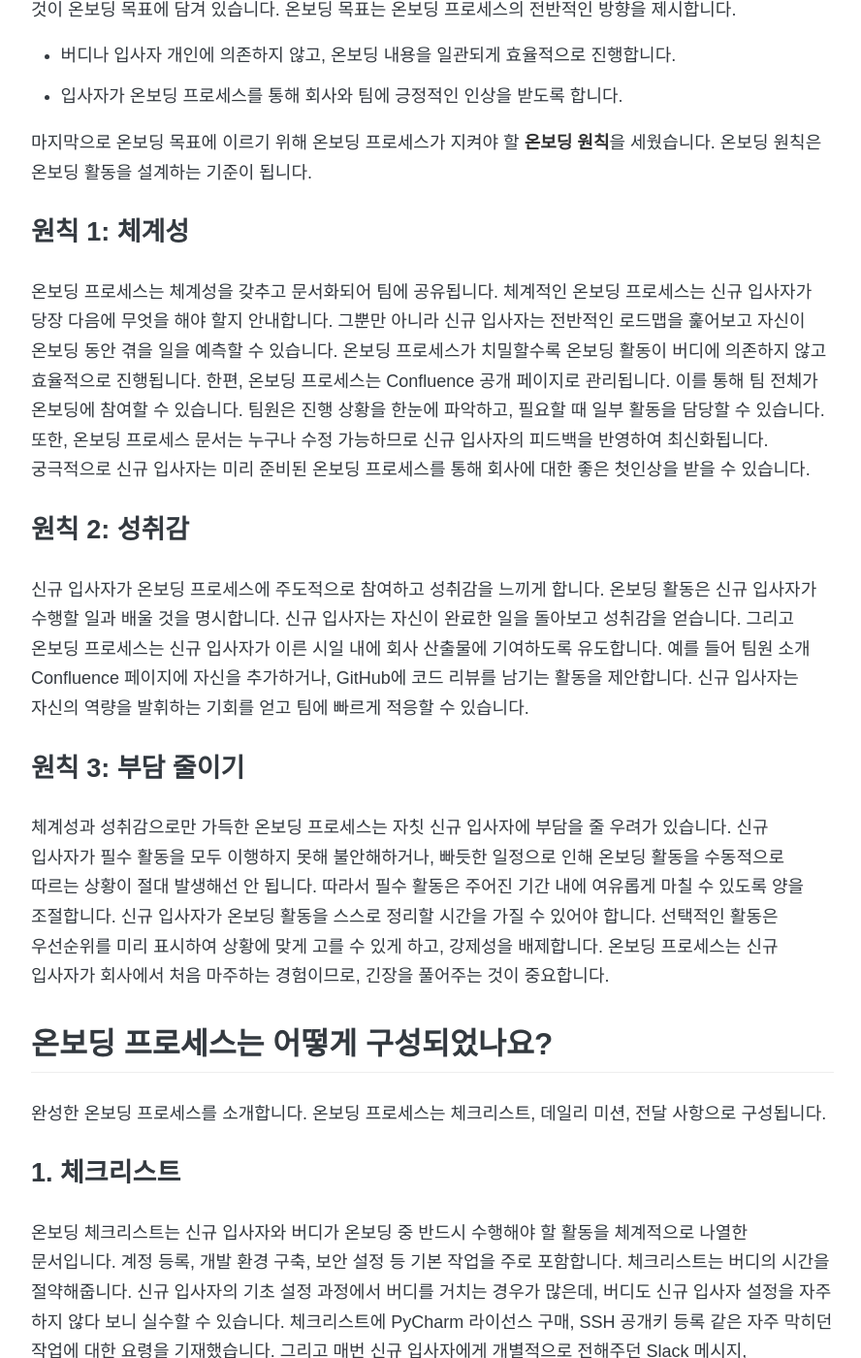
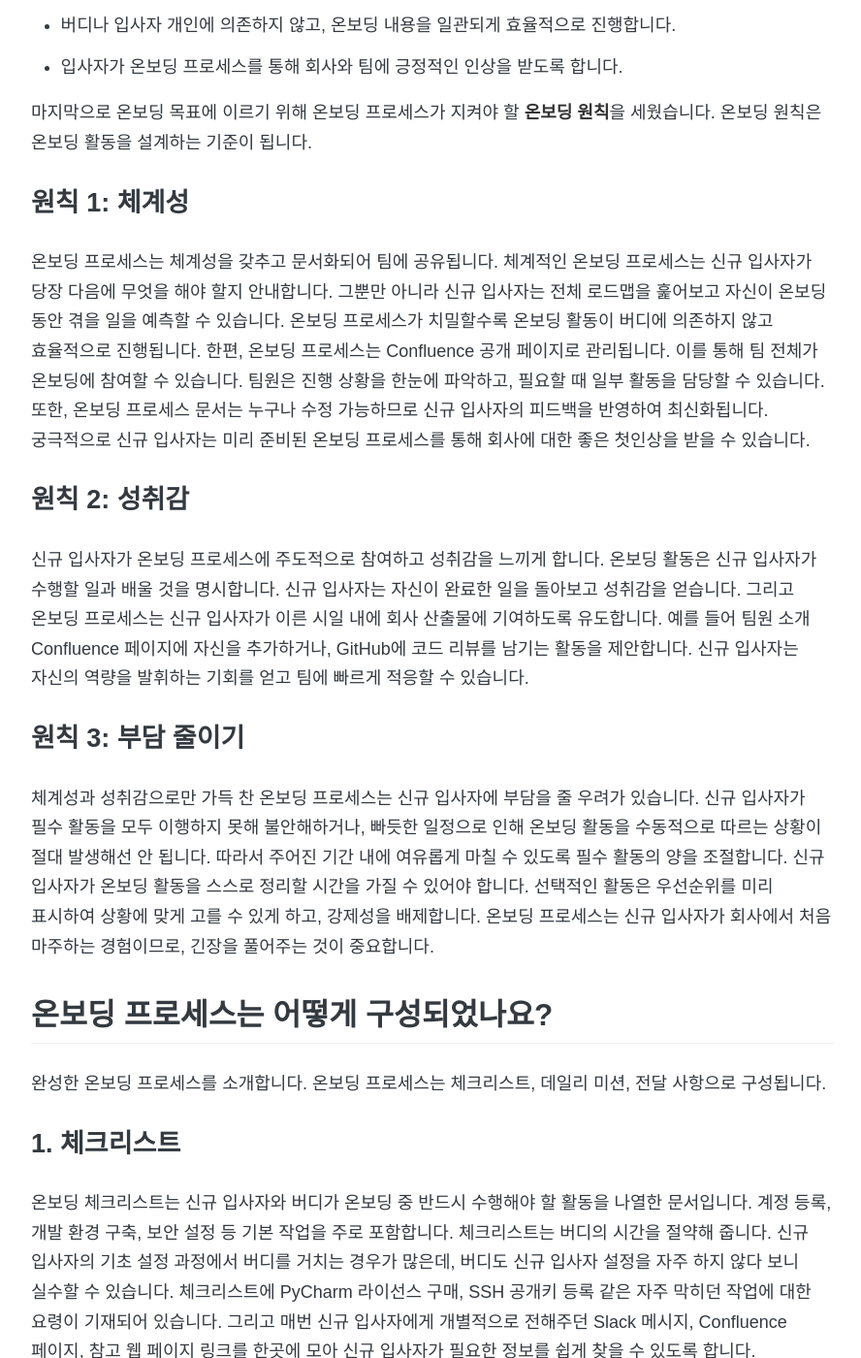
Before and after one commit to 8percent/8percent.github.io, a Jekyll site: the page built from _posts/2024-07-05-백엔드-온보딩-수립.md, in a window 1280 px wide and 1400 px high, scrolled down 2810 px. Shown: the whole window at 97% size, without its empty margins (194-1082 px from the left). Built offline with Jekyll 4.4.1, drawn with Linux system fonts in a browser that asks for light colours; some web fonts are replaced; some of the changed text lies outside the part shown.

Commit message:
REF: 마지막 퇴고

```diff
--- a/_posts/2024-07-05-백엔드-온보딩-수립.md
+++ b/_posts/2024-07-05-백엔드-온보딩-수립.md
@@ -41,13 +41,13 @@
 
 > 참고로 지금은 monday.com 대신 Jira를 사용하고 있습니다.
 
-저는 2024년 6월에 합류할 백엔드 개발자 송희 님의 버디를 맡게 되었습니다. 이번이 세 번째 버디였으므로, 버디를 더 잘하기 위한 방법을 고민하고 실천해 보기로 했습니다. 더 나아가 버디 경험을 팀에 공유하고, 신규 입사자분들의 원활한 온보딩을 위해 프로세스를 수립하기로 했습니다.
+저는 2024년 6월에 합류할 백엔드 개발자 송희 님의 버디를 맡게 되었습니다. 이번이 세 번째 버디였으므로, 버디를 더 잘하기 위한 방법을 고민하고 실천해 보기로 했습니다. 더 나아가 버디 경험을 팀에 공유하고, 신규 입사자분들의 원활한 온보딩을 위해 프로세스를 수립하게 되었습니다.
 
 ## 어떤 과정으로 온보딩 프로세스를 만들었나요?
 
 온보딩 프로세스는 온보딩에서 해야 할 일을 정리하고 온보딩의 목표와 원칙을 세운 뒤, 구체적인 활동을 기획하는 과정을 거쳐 만들어졌습니다. 버디를 맡았던 직전 입사자를 비롯해 Backend 팀 리더, 인사팀 담당자, CTO님을 인터뷰하고 이전의 버디 경험을 더해 온보딩 프로세스 수립 근거로 삼았습니다. 온보딩 프로세스는 1차 버디 기간인 입사일로부터 일주일(5영업일) 동안 진행됩니다.
 
-지금까지 겪은 직간접적인 버디 경험을 토대로 신규 입사자가 첫 주에 수행해야 할 **온보딩 내용**을 구체화했습니다.
+직간접적인 버디 경험을 토대로 신규 입사자가 첫 주에 수행해야 할 **온보딩 내용**을 구체화했습니다.
 
 - 환경 설정: 필수 도구 가입, 개발 환경 구축
 - 문화 이해: 업무 프로세스, 회사 및 팀 문화, 개발 문화 파악
@@ -62,7 +62,7 @@
 
 ### 원칙 1: 체계성
 
-온보딩 프로세스는 체계성을 갖추고 문서화되어 팀에 공유됩니다. 체계적인 온보딩 프로세스는 신규 입사자가 당장 다음에 무엇을 해야 할지 안내합니다. 그뿐만 아니라 신규 입사자는 전반적인 로드맵을 훑어보고 자신이 온보딩 동안 겪을 일을 예측할 수 있습니다. 온보딩 프로세스가 치밀할수록 온보딩 활동이 버디에 의존하지 않고 효율적으로 진행됩니다. 한편, 온보딩 프로세스는 Confluence 공개 페이지로 관리됩니다. 이를 통해 팀 전체가 온보딩에 참여할 수 있습니다. 팀원은 진행 상황을 한눈에 파악하고, 필요할 때 일부 활동을 담당할 수 있습니다. 또한, 온보딩 프로세스 문서는 누구나 수정 가능하므로 신규 입사자의 피드백을 반영하여 최신화됩니다. 궁극적으로 신규 입사자는 미리 준비된 온보딩 프로세스를 통해 회사에 대한 좋은 첫인상을 받을 수 있습니다.
+온보딩 프로세스는 체계성을 갖추고 문서화되어 팀에 공유됩니다. 체계적인 온보딩 프로세스는 신규 입사자가 당장 다음에 무엇을 해야 할지 안내합니다. 그뿐만 아니라 신규 입사자는 전체 로드맵을 훑어보고 자신이 온보딩 동안 겪을 일을 예측할 수 있습니다. 온보딩 프로세스가 치밀할수록 온보딩 활동이 버디에 의존하지 않고 효율적으로 진행됩니다. 한편, 온보딩 프로세스는 Confluence 공개 페이지로 관리됩니다. 이를 통해 팀 전체가 온보딩에 참여할 수 있습니다. 팀원은 진행 상황을 한눈에 파악하고, 필요할 때 일부 활동을 담당할 수 있습니다. 또한, 온보딩 프로세스 문서는 누구나 수정 가능하므로 신규 입사자의 피드백을 반영하여 최신화됩니다. 궁극적으로 신규 입사자는 미리 준비된 온보딩 프로세스를 통해 회사에 대한 좋은 첫인상을 받을 수 있습니다.
 
 ### 원칙 2: 성취감
 
@@ -70,7 +70,7 @@
 
 ### 원칙 3: 부담 줄이기
 
-체계성과 성취감으로만 가득한 온보딩 프로세스는 자칫 신규 입사자에 부담을 줄 우려가 있습니다. 신규 입사자가 필수 활동을 모두 이행하지 못해 불안해하거나, 빠듯한 일정으로 인해 온보딩 활동을 수동적으로 따르는 상황이 절대 발생해선 안 됩니다. 따라서 필수 활동은 주어진 기간 내에 여유롭게 마칠 수 있도록 양을 조절합니다. 신규 입사자가 온보딩 활동을 스스로 정리할 시간을 가질 수 있어야 합니다. 선택적인 활동은 우선순위를 미리 표시하여 상황에 맞게 고를 수 있게 하고, 강제성을 배제합니다. 온보딩 프로세스는 신규 입사자가 회사에서 처음 마주하는 경험이므로, 긴장을 풀어주는 것이 중요합니다.
+체계성과 성취감으로만 가득 찬 온보딩 프로세스는 신규 입사자에 부담을 줄 우려가 있습니다. 신규 입사자가 필수 활동을 모두 이행하지 못해 불안해하거나, 빠듯한 일정으로 인해 온보딩 활동을 수동적으로 따르는 상황이 절대 발생해선 안 됩니다. 따라서 주어진 기간 내에 여유롭게 마칠 수 있도록 필수 활동의 양을 조절합니다. 신규 입사자가 온보딩 활동을 스스로 정리할 시간을 가질 수 있어야 합니다. 선택적인 활동은 우선순위를 미리 표시하여 상황에 맞게 고를 수 있게 하고, 강제성을 배제합니다. 온보딩 프로세스는 신규 입사자가 회사에서 처음 마주하는 경험이므로, 긴장을 풀어주는 것이 중요합니다.
 
 ## 온보딩 프로세스는 어떻게 구성되었나요?
 
@@ -78,7 +78,7 @@
 
 ### 1. 체크리스트
 
-온보딩 체크리스트는 신규 입사자와 버디가 온보딩 중 반드시 수행해야 할 활동을 체계적으로 나열한 문서입니다. 계정 등록, 개발 환경 구축, 보안 설정 등 기본 작업을 주로 포함합니다. 체크리스트는 버디의 시간을 절약해줍니다. 신규 입사자의 기초 설정 과정에서 버디를 거치는 경우가 많은데, 버디도 신규 입사자 설정을 자주 하지 않다 보니 실수할 수 있습니다. 체크리스트에 PyCharm 라이선스 구매, SSH 공개키 등록 같은 자주 막히던 작업에 대한 요령을 기재했습니다. 그리고 매번 신규 입사자에게 개별적으로 전해주던 Slack 메시지, Confluence 페이지, 참고 웹 페이지 링크를 한 곳에 모아 신규 입사자가 필요한 정보를 쉽게 찾을 수 있도록 합니다.
+온보딩 체크리스트는 신규 입사자와 버디가 온보딩 중 반드시 수행해야 할 활동을 나열한 문서입니다. 계정 등록, 개발 환경 구축, 보안 설정 등 기본 작업을 주로 포함합니다. 체크리스트는 버디의 시간을 절약해 줍니다. 신규 입사자의 기초 설정 과정에서 버디를 거치는 경우가 많은데, 버디도 신규 입사자 설정을 자주 하지 않다 보니 실수할 수 있습니다. 체크리스트에 PyCharm 라이선스 구매, SSH 공개키 등록 같은 자주 막히던 작업에 대한 요령이 기재되어 있습니다. 그리고 매번 신규 입사자에게 개별적으로 전해주던 Slack 메시지, Confluence 페이지, 참고 웹 페이지 링크를 한곳에 모아 신규 입사자가 필요한 정보를 쉽게 찾을 수 있도록 합니다.
 
 <figure style="text-align: center">
   <img src="/images/백엔드-온보딩-수립-checklist-recruit.png" alt="백엔드-온보딩-수립-checklist-recruit" width="800"/>
@@ -91,7 +91,7 @@
 
 ### 2. 데일리 미션
 
-온보딩 데일리 미션은 입사 후 1일 차부터 5일 차까지 신규 입사자가 도전할 활동입니다. 연관된 온보딩 체크리스트와 전달 사항을 완료했다면 쉽게 처리할 수 있도록 미션이 주어집니다. 신규 입사자가 날마다 체크리스트에서 수행할 항목을 선택하는 길잡이로 활용됩니다. 더불어 회사와 팀에 기여하거나 실제 업무와 연계된 활동을 포함하므로, 신규 입사자에게 성취감을 부여합니다. 정해진 날짜에 데일리 미션을 모두 수행하지 않아도 괜찮습니다. 5일 치 미션을 하루에 몰아서 끝낼 수도 있을 만큼 분량이 적습니다.
+온보딩 데일리 미션은 입사 후 1일 차부터 5일 차까지 신규 입사자가 도전할 활동입니다. 데일리 미션은 연관된 온보딩 체크리스트와 전달 사항을 완료했다면 쉽게 끝낼 만한 수준이므로, 신규 입사자가 날마다 체크리스트에서 수행할 항목을 선택하는 길잡이로 활용됩니다. 더불어 신규 입사자에게 성취감을 부여하기 위해 회사와 팀에 기여하거나 실제 업무와 연계된 활동 위주로 짜여 있습니다. 정해진 날짜에 데일리 미션을 모두 수행하지 않아도 괜찮습니다. 5일 치 미션을 하루에 몰아서 끝낼 수도 있을 만큼 분량이 적습니다.
 
 <figure style="text-align: center">
   <img src="/images/백엔드-온보딩-수립-daily-mission.png" alt="백엔드-온보딩-수립-daily-mission" width="800"/>
@@ -126,10 +126,10 @@
 
 - 입사한 주 금요일 스프린트 회고에서 송희 님과 찬규 님이 모두 언급했듯이, 온보딩 프로세스는 신규 입사자가 팀에 체계적으로 적응할 수 있도록 도와주었습니다.
 - 버디에 대한 의존도를 줄인 덕분에, 버디인 제가 4일 차에 자리를 비운 상황에서도 온보딩은 순조롭게 흘러갔습니다.
-- 온보딩을 향한 팀 전반적인 관심도 높아져, 찬얼 님께서 시간을 내어 코어뱅킹 도메인 기초 지식을 강의하기도 했습니다.
+- 온보딩을 향한 팀 전반적인 관심이 높아져, 찬얼 님이 시간을 내어 코어뱅킹 도메인 기초 지식을 강의하기도 했습니다.
   <span style="color:gray">_찬얼 님의 설명이 궁금하다면? 👉 [코어뱅킹 우당탕탕 정산 자동화 개발](https://8percent.github.io/2023-07-21/우당탕탕-정산-자동화-개발/)_</span>
 - 신규 입사자분들은 로컬 개발 환경 구축 가이드, [스타일 가이드](https://github.com/8percent/styleguide), 온보딩 프로세스 문서를 개선하고 신규 입사자를 위한 용어 사전을 만드는 등 팀에 적극적으로 기여했습니다.
-- 두 분 다 체크리스트와 데일리 미션을 4일 만에 모두 완료했으며, 특히 송희 님께서는 입사 다음 날 노트북을 새로 지급받는 위기에도 불구하고 온보딩 일정에 차질이 없었습니다. 이는 온보딩 프로세스의 양이 적절함을 보여주는 사례입니다.
+- 두 분 다 체크리스트와 데일리 미션을 4일 만에 모두 완료했으며, 특히 송희 님은 입사 다음 날 노트북을 새로 지급받는 위기에도 불구하고 온보딩 일정에 차질이 없었습니다. 이는 온보딩 프로세스의 양이 적절했음을 드러냅니다.
 
 온보딩 프로세스의 발전은 계속됩니다. 수립 중 놓친 부분과 첫 운영 경험에서 가려낸 개선 사항은 다음과 같습니다.
 
```
Also changed, not shown: other parts of _posts/2024-07-05-백엔드-온보딩-수립.md (+2 -2 lines).
